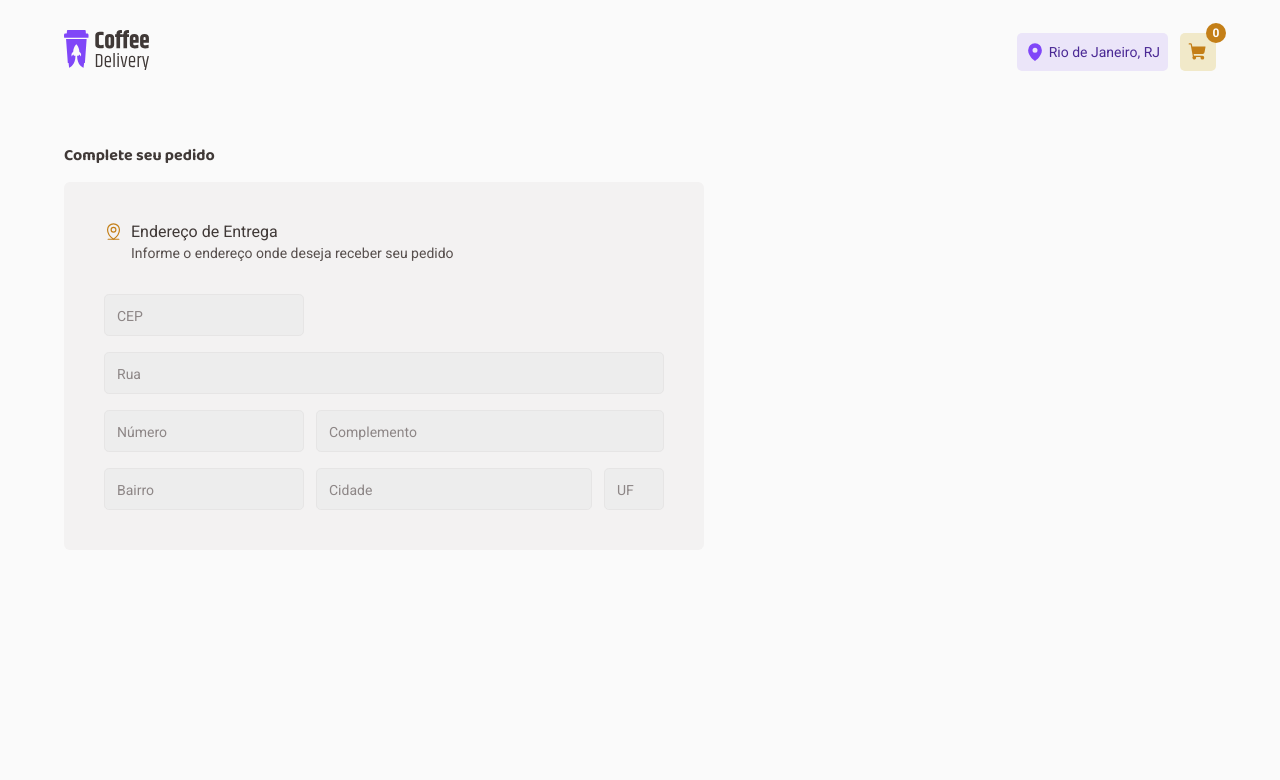
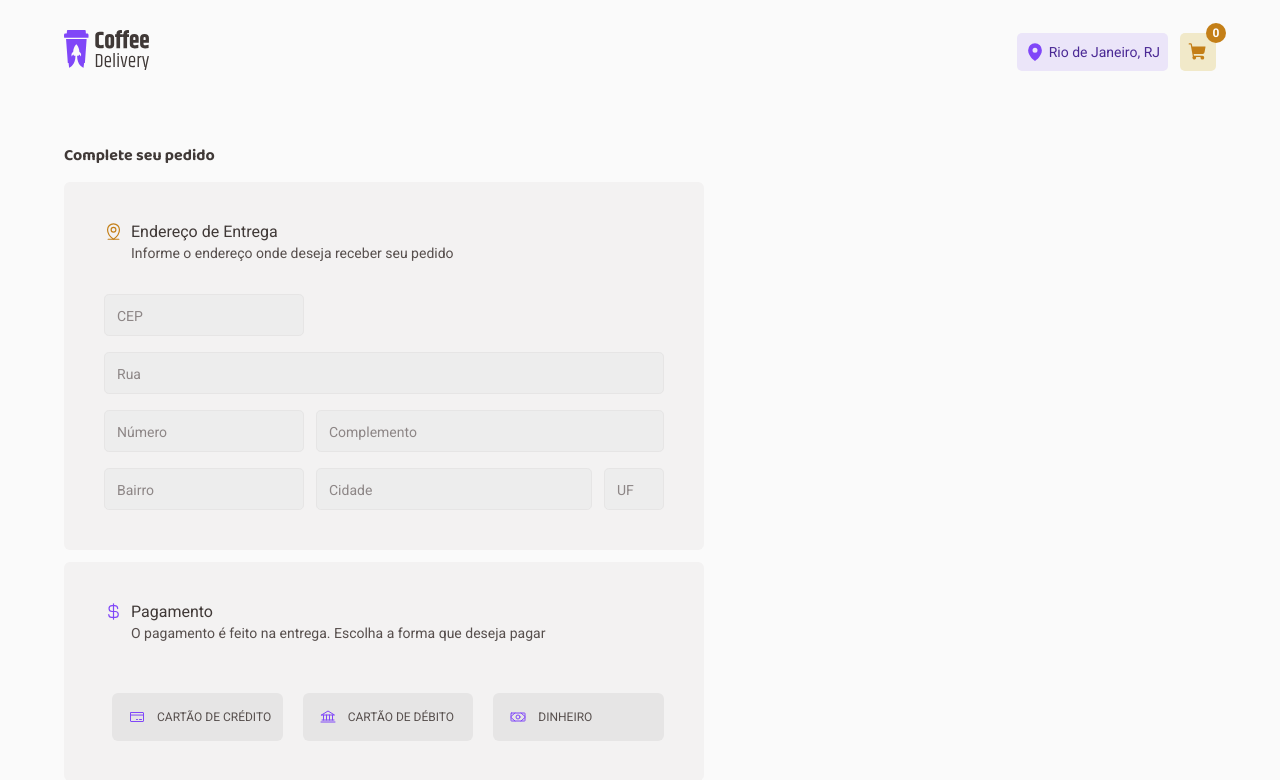
Before and after one commit to franciscovinicios/coffee-delivery, a React (Vite) app: page /checkout in a window 1280 px wide. Shown: the top 780 px of the page. Built offline with nearby package versions, Linux system fonts and the light colour scheme.

Commit message:
Pages and routes - Checkout: Component: Complete Order - Payment Methods

```diff
--- /dev/null
+++ b/src/pages/ Checkout/components/CompleteOrder/PaymentMethods/TypeMethodInput/TypeMethodInput.tsx
@@ -0,0 +1,26 @@
+import { forwardRef, InputHTMLAttributes, ReactNode } from "react";
+import { TypeMethodContainer, TypeMethodInputContainer } from "./styles";
+
+type PaymentMethodInputProps = InputHTMLAttributes<HTMLInputElement> & {
+  icon: ReactNode;
+  label: string;
+};
+
+
+
+export const TypeMethodInput = forwardRef<
+  HTMLInputElement,
+  PaymentMethodInputProps
+> (({ id, icon, label, ...props }, ref) => {
+  return (
+    <TypeMethodInputContainer>
+      <input id={id} type="radio" {...props} name="paymentMethod" ref={ref} />
+      <label htmlFor={id}>
+        <TypeMethodContainer>
+          {icon}
+          {label}
+        </TypeMethodContainer>
+      </label>
+    </TypeMethodInputContainer>
+  )
+})
--- /dev/null
+++ b/src/pages/ Checkout/components/CompleteOrder/PaymentMethods/TypeMethodInput/styles.ts
@@ -0,0 +1,41 @@
+import styled, { css } from "styled-components";
+
+export const TypeMethodInputContainer = styled.div`
+
+> input {
+    visibility: hidden;
+    appearance: none;
+
+    &:checked + label div  {
+    ${({ theme }) => css`
+      background: ${theme.colors["brand-purple-light"]};
+      border: 1px solid ${theme.colors["brand-purple"]} ;
+      `}
+    }
+
+}
+`;
+
+
+export const TypeMethodContainer = styled.div`
+  margin-left: 0.5rem;
+  height: 3rem;
+  border-radius: 6px;
+  background: ${({ theme }) => theme.colors["base-button"]};
+  display: flex;
+  align-items: center;
+  justify-content: flex-start;
+  gap: 0.75rem;
+  font-size: 0.75rem;
+  text-transform: uppercase;
+  cursor: pointer;
+
+  user-select: none;
+
+
+  > svg {
+    color: ${({ theme }) => theme.colors["brand-purple"]};
+    margin-left: 1.063rem;
+  }
+
+`
--- /dev/null
+++ b/src/pages/ Checkout/components/CompleteOrder/PaymentMethods/index.tsx
@@ -0,0 +1,58 @@
+import { Bank, CreditCard, CurrencyDollar, Money } from "phosphor-react";
+import { ContainerIcon, DescriptionForm, TextContainer, TextTitle, PaymentMethodsContainer, PaymentTypes } from "./styles";
+import { TypeMethodInput } from "./TypeMethodInput/TypeMethodInput";
+
+
+export const paymentMethods = {
+  credit: {
+    label: "Cartão de crédito",
+    icon: <CreditCard size={16} />,
+  },
+  debit: {
+    label: "Cartão de débito",
+    icon: <Bank size={16} />,
+  },
+  money: {
+    label: "Dinheiro",
+    icon: <Money size={16} />,
+  },
+};
+
+
+export function PaymentMethods() {
+
+
+  return (
+    <PaymentMethodsContainer>
+      <DescriptionForm>
+        <ContainerIcon>
+          <CurrencyDollar size={19} />
+        </ContainerIcon>
+
+        <TextContainer>
+          <TextTitle className="bold">
+            Pagamento
+          </TextTitle>
+
+          <TextTitle>
+            O pagamento é feito na entrega. Escolha a forma que deseja pagar
+          </TextTitle>
+        </TextContainer>
+      </DescriptionForm>
+
+      <PaymentTypes>
+      {Object.entries(paymentMethods).map(([key, { label, icon }]) => (
+        <TypeMethodInput
+          key={label}
+          id={key}
+          icon={icon}
+          label={label}
+          value={key}
+        />
+      ))}
+
+      </PaymentTypes>
+    </PaymentMethodsContainer>
+
+  )
+}
--- /dev/null
+++ b/src/pages/ Checkout/components/CompleteOrder/PaymentMethods/styles.ts
@@ -0,0 +1,46 @@
+import styled from "styled-components"
+
+export const PaymentMethodsContainer = styled.div`
+  width: 40rem;
+  padding: 2.5rem;
+  border-radius: 6px;
+  background-color: ${({ theme }) => theme.colors["base-card"]};
+`
+
+export const DescriptionForm = styled.div`
+  display: flex;
+  align-items: flex-start;
+  gap: 0.5rem;
+`
+export const ContainerIcon = styled.div`
+  svg {
+    color:${({ theme }) => theme.colors["brand-purple"]} ;
+  }
+`
+
+
+export const TextContainer = styled.div`
+  display: flex;
+  flex-direction: column;
+  gap: 0.125rem;
+`
+
+export const TextTitle = styled.span`
+  font-size: 0.875rem;
+  line-height: 1.125rem;
+
+  &.bold {
+    font-size: 1rem;
+    line-height: 1.25rem;
+    color: ${({ theme }) => theme.colors["base-subtitle"]};
+    font-weight: 400;
+  }
+`
+
+export const PaymentTypes = styled.div`
+
+  display: grid;
+  margin-top: 2rem;
+  grid-template-columns: repeat(3,1fr);
+  gap: 0.75rem;
+`
--- a/src/pages/ Checkout/components/CompleteOrder/index.tsx
+++ b/src/pages/ Checkout/components/CompleteOrder/index.tsx
@@ -1,4 +1,5 @@
 import { FormAddress } from "./FormAddress/FormAddress";
+import { PaymentMethods } from "./PaymentMethods";
 import { CompleteOrderContainer } from "./styles";
 
 export function CompleteOrder() {
@@ -6,6 +7,7 @@ export function CompleteOrder() {
   return (
     <CompleteOrderContainer>
       <FormAddress />
+      <PaymentMethods/>
     </CompleteOrderContainer>
   )
 }
```
